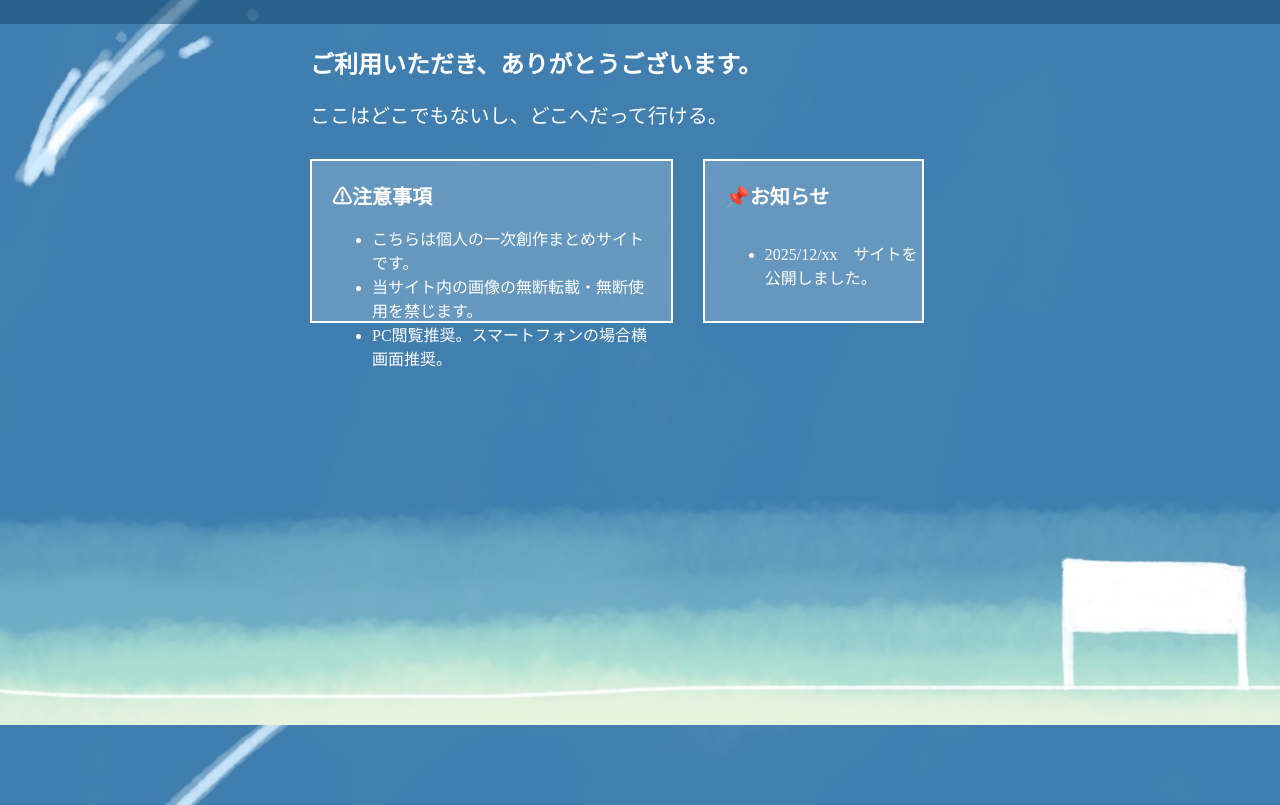
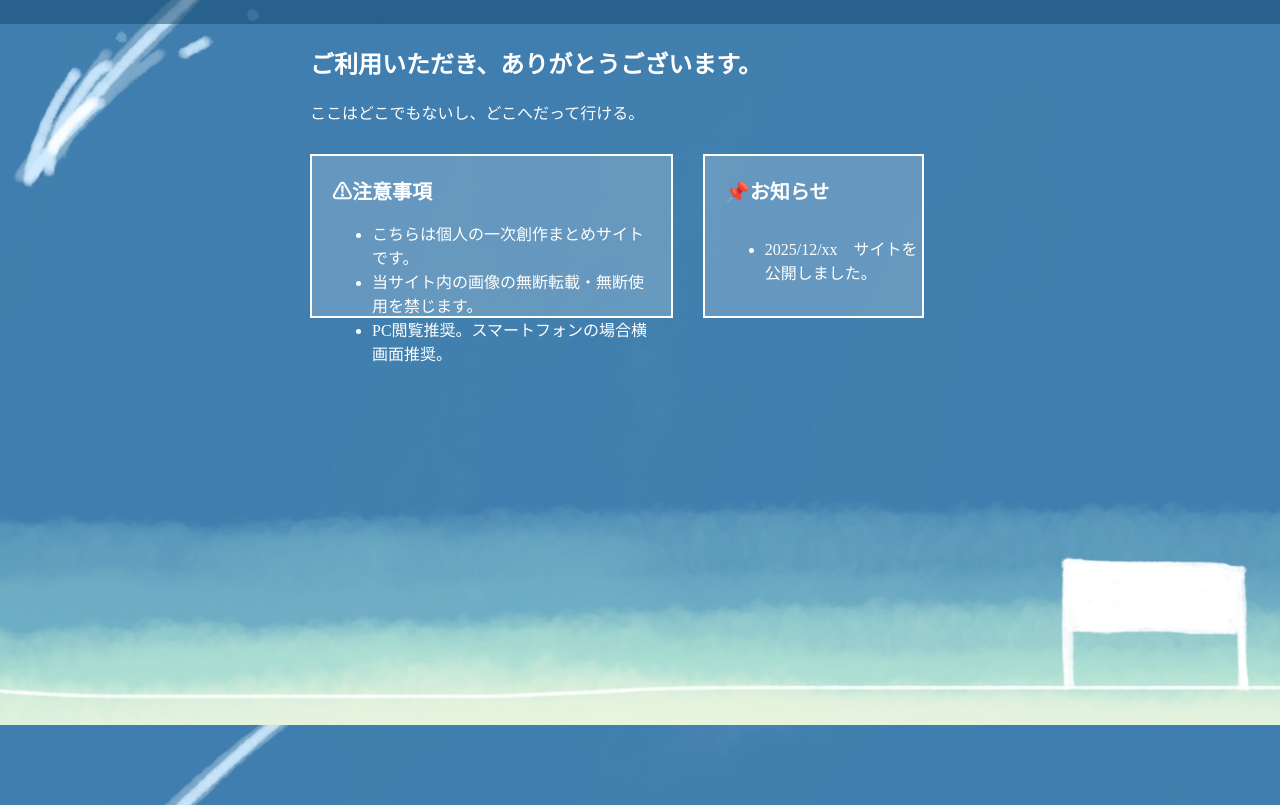
Before and after one commit to sskaoi/sskaoi.github.io, a plain HTML site: page home.html in a window 1280 px wide. Shown: the part 75-880 px from the top of the page. Drawn offline with Linux system fonts and the light colour scheme; a web font is replaced by a local one.

Commit message:
Update stylesheet.css

```diff
--- a/css/stylesheet.css
+++ b/css/stylesheet.css
@@ -84,7 +84,3 @@ box-sizing: border-box;
 h3{
 	color:white;
 }
-
-p{
-	font-size:20px;
-}
```
